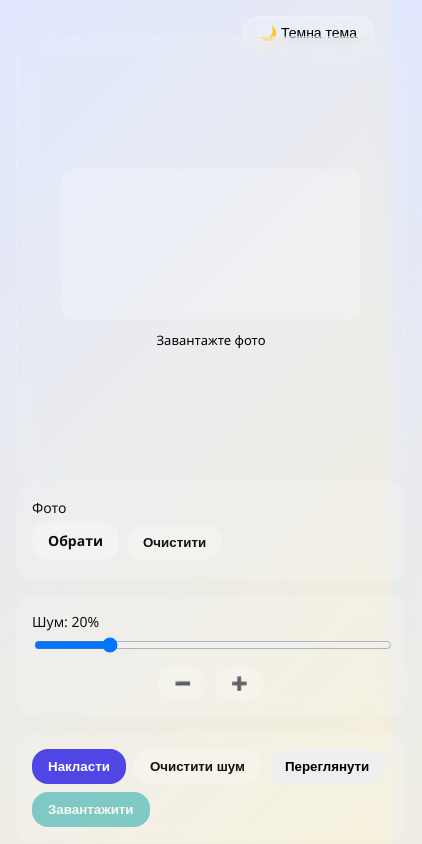
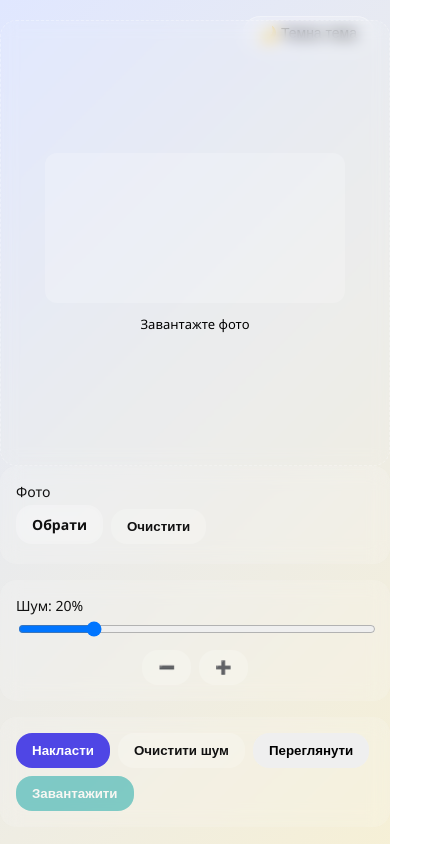
Before and after one commit to tuz69/test_nose, a plain HTML site: page index.html in a window 390 px wide. Shown: the top 844 px of the page, 422 px wide, since content can reach past the window. Drawn offline with Linux system fonts and the light colour scheme.

Commit message:
Update index.html

```diff
--- a/index.html
+++ b/index.html
@@ -239,8 +239,7 @@ body.dark .filebtn { background: var(--glass-dark); }
 @media(max-width:860px){
   .card {
     grid-template-columns: 1fr; /* одна колонка */
-    padding: 16px;
-    width: 100%;
+
   }
        }}
 </style>
```
